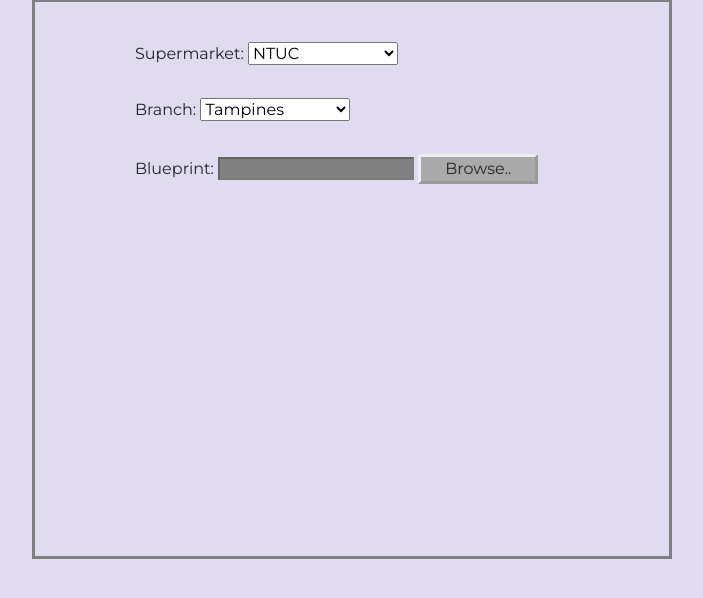
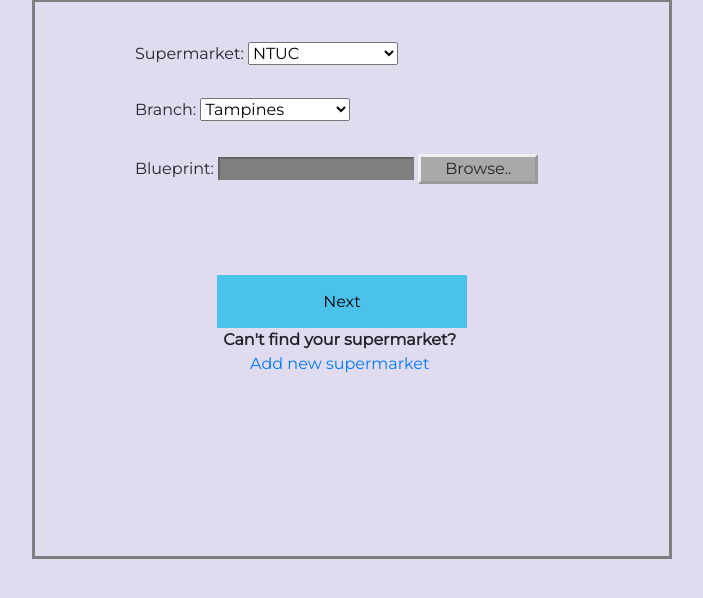
Before and after one commit to shawnlp8/CSC3004-Cloud, a Flask app: page /Manager in a window 1280 px wide. Shown: the part 155-753 px from the top of the page, without its empty margins (288-991 px from the left). Run offline with Flask 2, Linux system fonts and the light colour scheme; some libraries are stand-ins or nearby versions.

Commit message:
Complete select supermarket page

```diff
--- a/Flask/static/css/styles.css
+++ b/Flask/static/css/styles.css
@@ -129,6 +129,24 @@ input[type="file"]{
     display:none;
 }
 
+button[class="Next"]{
+    position: relative;
+    width: 250px;
+    background-color: rgb(74, 194, 235);
+    border:lightgrey;
+    min-height: 10%;
+    width: 50px;
+    top: 10%;
+    left: 28%;
+    width:150px;
+}
+
+.Find{
+    text-align: center;
+    position: relative;
+    top: 10%;
+    right: 2%;
+}
 
 
 ::placeholder{
--- a/Flask/templates/Manager.html
+++ b/Flask/templates/Manager.html
@@ -50,6 +50,12 @@
           <input type="file" id="file" accept="image/*">
           <label for="file" style="border-style: outset; background-color:darkgrey; width: 120px; text-align:center;">Browse..</label>
           </div>
+          <button class="Next" style="width: 250px;">Next</button>
+          <br>
+          <div class="Find">
+            <a style="font-weight: bold;">Can't find your supermarket?</a><br>
+            <a href="/addSupermarket">Add new supermarket</a>
+          </div>
         </div>
 
 
```
